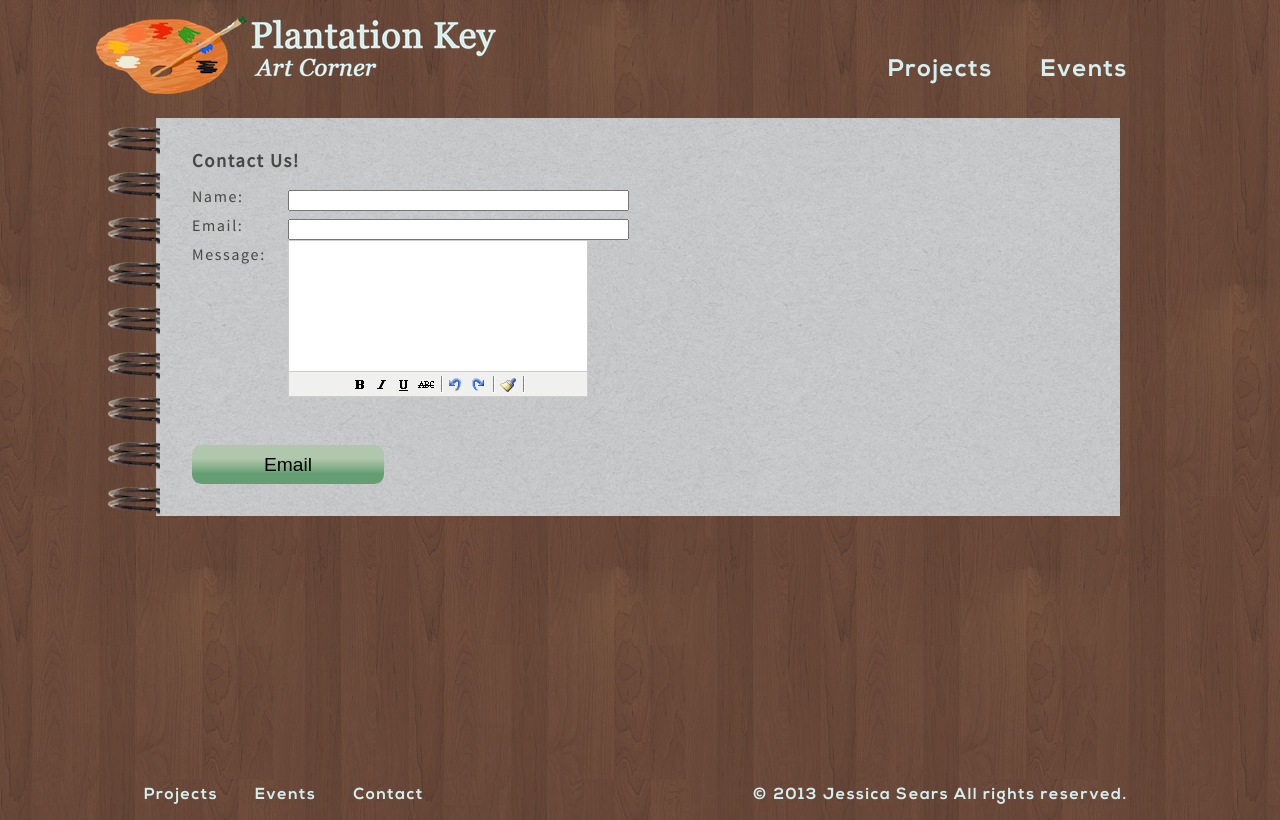
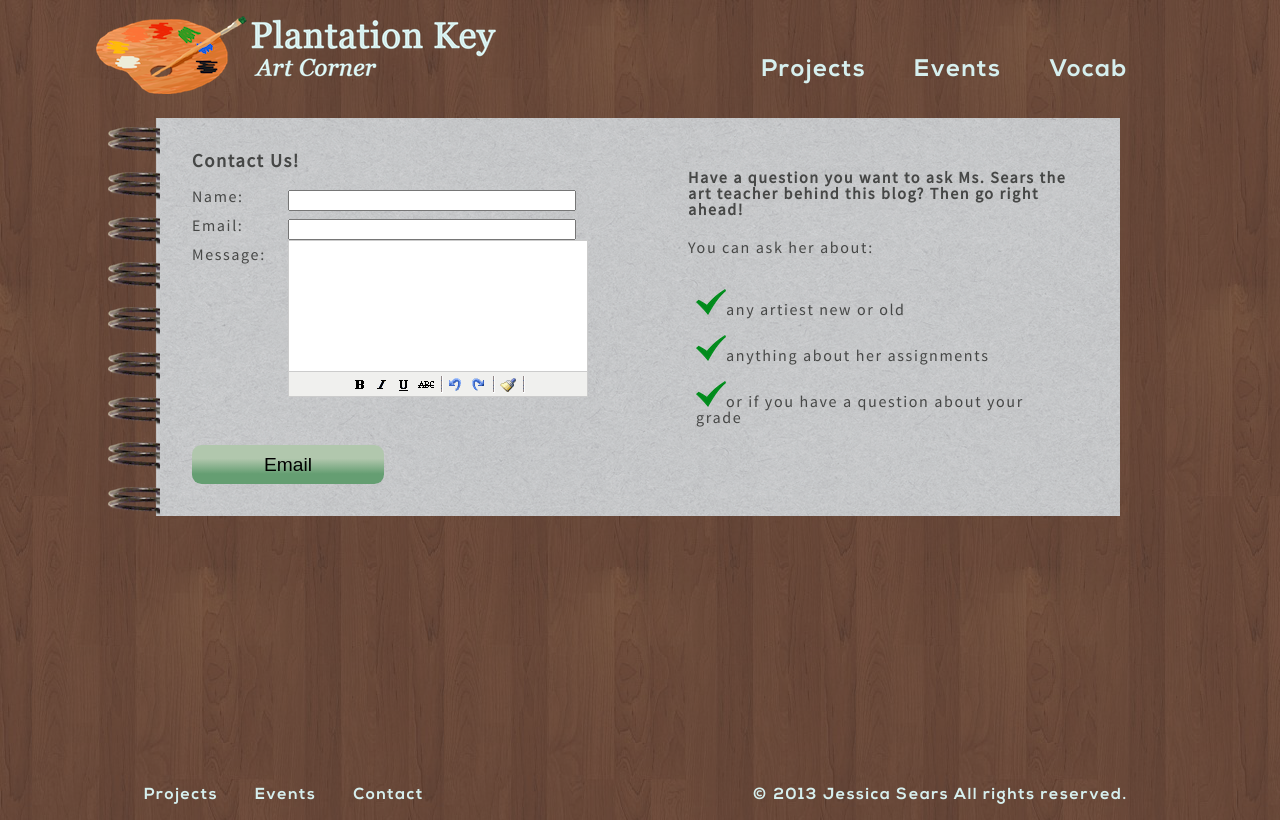
Before and after one commit to zazvorniki/artCorner, a CodeIgniter app: page /blog/contactForm in a window 1280 px wide. Run offline with CodeIgniter, Linux system fonts and the light colour scheme; some libraries are stand-ins or nearby versions.

Commit message:
vobav view and delete

```diff
--- a/application/controllers/blog.php
+++ b/application/controllers/blog.php
@@ -76,6 +76,26 @@ class Blog extends CI_Controller{
 		}
 	}
 
+	function vocab()
+	{
+		//this says that the session user is the current user
+		$user['currentUser']=$this->session->userdata('currentUser');
+		//this if statement says if there are user sessions then the user will be given the admin controls, but if they do not have the right sessions than they are given the views without the controls.
+		if (empty($user['currentUser'])) {
+			//this loads the default events, then the body and the footer
+			$this->load->view('defaultHeader_view');
+			$this->blog_model->loadVocab();
+
+			$this->load->view('footer_view');
+		}else{
+			//this takes the currentUser and then passes it to a function inside the user model
+			$user = $this->users_model->getUser($user['currentUser']->id);
+			//this loads the default events, then the body and the footer
+			$this->blog_model->loadAdminVocab();
+			$this->load->view('footer_view');
+		}
+	}
+
 	function comments()
 	{
 		//this says that the session user is the current user
--- a/application/controllers/email.php
+++ b/application/controllers/email.php
@@ -39,7 +39,7 @@ class Email extends CI_Controller{
 
 			//this sets the from field, the to field and he cc field. These will change once the site is in full production. At the moment the email is sending to my own personal email account and the cc is commented out
 			$this->email->from(strip_tags($this->input->post('email')), strip_tags($this->input->post('name')));
-			$this->email->to('swampgliders@gmail.com');
+			$this->email->to('marcia.sears@keysschools.com');
 			//		$this->email->cc('swampgliders@gmail.com');
 			$this->email->reply_to(strip_tags($this->input->post('email')), strip_tags($this->input->post('name')));
 
--- a/application/models/blog_model.php
+++ b/application/models/blog_model.php
@@ -13,6 +13,21 @@
 			'title'=>strip_tags($this->input->post('title')),
 			'posted_by'=>strip_tags($this->input->post('posted_by')),
 			'category'=>$this->input->post('category'),
+			'body'=>$this->input->post('body')
+		);
+		//this sets the data as the post and the datestamp
+		$data['date'] = time();
+		//this inserts the blog post into the database
+		$this->db->insert('entries', $data);
+	}
+
+	public function publishVocab()
+	{
+		//this array finds the inputs and strips the html tags from them before inputting them in the database
+		$data = array(
+			'title'=>strip_tags($this->input->post('title')),
+			'posted_by'=>'Ms. Sears',
+			'category'=>'vocab',
 			'body'=>$this->input->post('body')
 		);
 		//this sets the data as the post and the datestamp
@@ -39,6 +54,13 @@
 	{
 		//where the id's match this will delete that post
 		$this->db->where('id', $this->input->post('id'));
+		$this->db->delete('entries');
+	}
+
+	public function deleteVocabulary()
+	{
+		//where the id's match this will delete that post
+		$this->db->where('id', $this->uri->segment(3));
 		$this->db->delete('entries');
 	}
 
@@ -182,6 +204,25 @@
 		$this->load->view('defaultBlog_view', $data);
 	}
 
+	public function loadVocab()
+	{
+		//this grabs all the blog posts by the last one inserted and it must have the projects category
+		$this->db->order_by("title", "asc");
+		$this->db->where('category', 'vocab');
+		$data['query'] = $this->db->get('entries');
+		$this->load->view('defaultVocab_view', $data);
+	}
+
+	public function loadAdminVocab()
+	{
+		//this grabs all the blog posts by the last one inserted and it must have the projects category
+		$this->db->order_by("title", "asc");
+		$this->db->where('category', 'vocab');
+		$data['query'] = $this->db->get('entries');
+		$this->load->view('adminVocab_view', $data);
+	}
+
+
 	public function loadOneEntry()
 	{
 		//this grabs the blog entry where the id matches to the one in the url
--- a/application/views/adminHeader_view.php
+++ b/application/views/adminHeader_view.php
@@ -27,6 +27,7 @@
 			<li><?php foreach ($query->result() as $row): ?> <label>Hello,  <?=$row->firstName?></label><?php endforeach;?></li>
 			<li><?=anchor('admin/writeBlog/', 'Write a Blog');?></li>
 			<li><?=anchor('admin/writeResource/', 'Enter a Resource');?></li>
+			<li><?=anchor('admin/writeVocab/', 'New Vocab word');?></li>
 			<li><?=anchor('admin/logout', 'Logout');?></li>
 		</ul>
 		<noscript class="noJava">
@@ -36,7 +37,7 @@
 			<nav>
 				<ul>
 					<li><h1 class="logo"><?=anchor('blog/', 'Plantation Key Art Corner');?></h1></li>
-
+					<li class="link"><?=anchor('blog/vocab', 'Vocab');?></li>
 					<li class="link"><?=anchor('blog/events', 'Events');?></li>
 					<li class="link"><?=anchor('blog/projects', 'Projects');?></li>
 				</ul>
--- a/application/views/contact_view.php
+++ b/application/views/contact_view.php
@@ -17,5 +17,15 @@
 					<input type="submit" class="submit contactSub" value="Email" />
 				</form>
 			</div>
+			<div class="reasons">
+				<h4>Have a question you want to ask Ms. Sears the art teacher behind this blog? Then go right ahead!</h4>
+				<p>You can ask her about:</p>
+				<ul>
+					<li><img src="<?php echo base_url();?>inc/img/check.png" alt="check mark" />any artiest new or old</li>
+					<li><img src="<?php echo base_url();?>inc/img/check.png" alt="check mark" />anything about her assignments</li>
+					<li><img src="<?php echo base_url();?>inc/img/check.png" alt="check mark" />or if you have a question about your grade</li>
+				</ul>
+			</div>
+			<div class="clear"></div>
 
 <script src="<?php echo base_url();?>inc/js/contactVal.js" type="text/javascript"></script>
--- a/application/views/defaultHeader_view.php
+++ b/application/views/defaultHeader_view.php
@@ -37,7 +37,7 @@
 			<nav>
 				<ul>
 					<li><h1 class="logo"><?=anchor('blog/', 'Plantation Key Art Corner');?></h1></li>
-
+					<li class="link"><?=anchor('blog/vocab', 'Vocab');?></li>
 					<li class="link"><?=anchor('blog/events', 'Events');?></li>
 					<li class="link"><?=anchor('blog/projects', 'Projects');?></li>
 				</ul>
--- a/inc/css/screen.css
+++ b/inc/css/screen.css
@@ -259,6 +259,20 @@ header h1{
 
 .contactForm{
 	padding: 1em 0 0 2em;
+	float: left;
+}
+
+.reasons{
+	width: 40%;
+	float: right;
+	padding: 2em 3em 0 0;
+}
+
+.reasons ul li{
+	display: block;
+	padding-top: 1em;
+	list-style-type: circle;
+	margin-left: .5em;
 }
 
 .postForm label, .postingCom label, .editForm label, .contactForm label{
@@ -279,11 +293,11 @@ header h1{
 	padding-right: 1em;
 }
 
-.postInput, .contact{
+.postInput{
 	width: 25em;
 }
 
-.comInput{
+.comInput, .contact{
 	width: 21em;
 }
 
@@ -572,7 +586,22 @@ header h1{
 	text-align: center;
 }
 
+.vocabPage{
+	padding: 1em 0 0 2em;
+}
 
+.vocabPage h3{
+	display: inline;
+}
+
+.writeVocab label{
+	width: 6em;
+}
+
+.writeVocab {
+	padding: 1em 2em 0 0;
+	float: left;
+}
 
 
 /*----------Footer----------*/
```
Also changed, not shown: application/controllers/admin.php (+66 -0 lines), application/views/adminVocab_view.php (added, +12 -0 lines), application/views/defaultVocab_view.php (added, +12 -0 lines), application/views/vocab_view.php (added, +21 -0 lines), inc/img/check.png (added).
